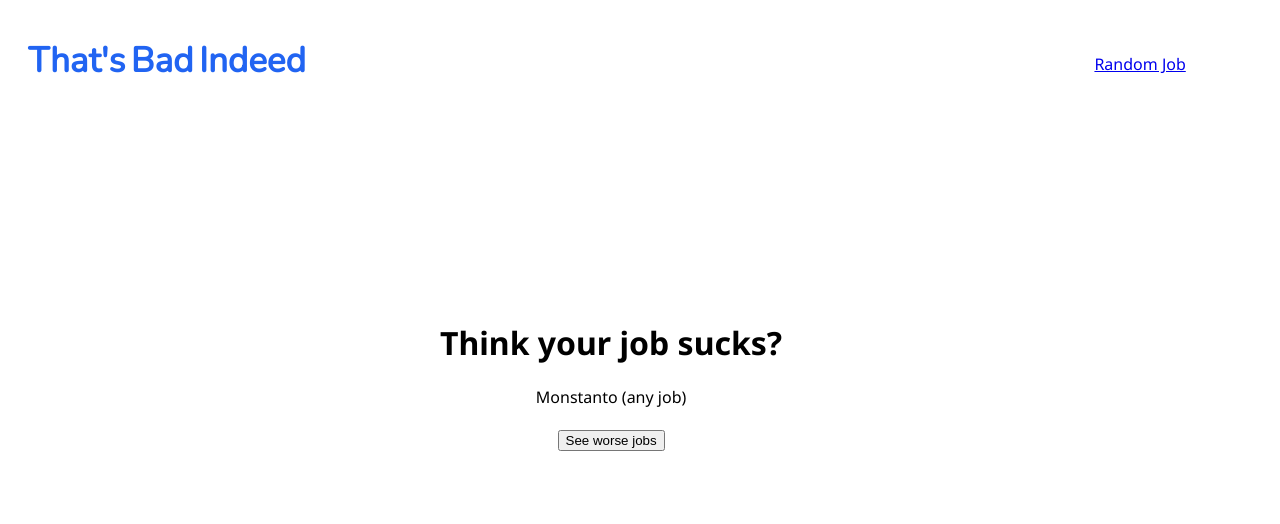
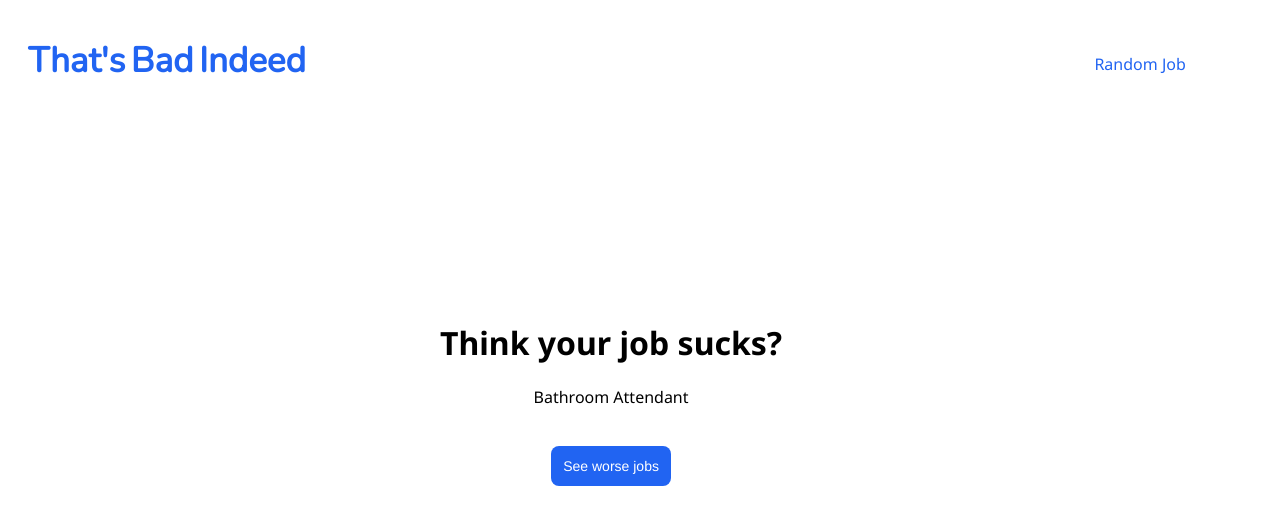
Before and after one commit to buryj97/Thats-Bad-Indeed, a plain HTML site: page generator.html in a window 1280 px wide. Both pictures are taken after a click on the button "See worse jobs". Drawn offline with nearby package versions, Linux system fonts and the light colour scheme.

Commit message:
Optimize JS

```diff
--- a/css/styles.css
+++ b/css/styles.css
@@ -1,14 +1,13 @@
 /* RANKING PAGE INVISIBLE */
 
-
-#ranking{
+#ranking {
   visibility: hidden;
 }
 
-#rankinglead{
+#rankinglead {
   visibility: hidden;
 }
-#generator{
+#generator {
   text-align: center;
   position: fixed;
   top: 50%;
@@ -16,9 +15,12 @@
   margin-top: -100px;
   margin-left: -200px;
 }
-body{
+
+/* NAV */
+
+body {
   display: grid;
-    font-family: 'Noto Sans';
+  font-family: "Noto Sans";
 }
 
 .nav-bar {
@@ -35,10 +37,12 @@
   padding-right: 5px;
 }
 
+/* SEARCH */
+
 #logo {
-  font-family: 'Nunito', sans-serif;
-  color: #2164F2;
-  word-spacing: -.1em;
+  font-family: "Nunito", sans-serif;
+  color: #2164f2;
+  word-spacing: -0.1em;
   float: left;
   display: flex;
   vertical-align: top;
@@ -51,7 +55,6 @@
   justify-items: center;
 }
 
-
 #search-label {
   font-size: 18px;
   width: 80%;
@@ -59,7 +62,7 @@
 }
 
 #myInput {
-  background-image: url(https://img.pngio.com/simple-grey-search-icon-transparent-png-stickpng-search-icon-png-2064_2011.png); /* Add a search icon to input */
+  background-image: url(/img/search.png);
   background-repeat: no-repeat;
   background-size: 20px;
   background-position: 10px center;
@@ -83,20 +86,49 @@
   width: 80%;
 }
 
-#myUL li a {
+#myUL li {
   border-bottom: 1px solid #ddd;
   padding: 12px;
   text-decoration: none;
   font-size: 16px;
   color: black;
   display: block;
-
-}
-
-#myUL li a:hover:not(.header) {
-  text-decoration: underline;
 }
 
 #spacer {
   background-color: transparent;
 }
+
+#random {
+  text-decoration: none;
+  color: #2164f2;
+}
+
+/* Button */
+#btnGenerate {
+  background-color: #2164f2;
+  border-radius: 8px;
+  border-width: 0;
+  color: white;
+  cursor: pointer;
+  display: inline-block;
+  font-family: "Haas Grot Text R Web", "Helvetica Neue", Helvetica, Arial,
+    sans-serif;
+  font-size: 14px;
+  font-weight: 500;
+  line-height: 20px;
+  list-style: none;
+  margin: 0;
+  padding: 10px 12px;
+  text-align: center;
+  transition: all 200ms;
+  vertical-align: baseline;
+  white-space: nowrap;
+  user-select: none;
+  -webkit-user-select: none;
+  touch-action: manipulation;
+}
+
+#btnGenerate:hover {
+  background-color: #3f79f7;
+}
--- a/generator.html
+++ b/generator.html
@@ -1,4 +1,5 @@
 <html lang="en">
+
 <head>
     <meta charset="UTF-8">
     <meta name="viewport" content="width=device-width, initial-scale=1.0">
@@ -7,30 +8,34 @@
     <link rel="stylesheet" href="https://fonts.googleapis.com/css?family=Noto+Sans:regular,bold,italic">
     <link rel="preconnect" href="https://fonts.gstatic.com">
     <link href="https://fonts.googleapis.com/css2?family=Nunito&display=swap" rel="stylesheet">
+    <script src="https://ajax.googleapis.com/ajax/libs/jquery/3.6.3/jquery.min.js"></script>
+
 </head>
 
 <body>
     <div class="nav-bar">
         <nav>
-            <a href="index.html"> <h1 id="logo">That's Bad Indeed</h1> </a>
-          <a id="ranking" class="nav-item" target="_blank" href="ranking.html" >Ranking</a>
-          <a class="nav-item" href="generator.html">Random Job</a>
-          </nav>
-      </div>
+            <a href="index.html">
+                <h1 id="logo">That's Bad Indeed</h1>
+            </a>
+            <a id="ranking" class="nav-item" target="_blank" href="ranking.html">Ranking</a>
+            <a class="nav-item" id="random" href="generator.html">Random Job</a>
+        </nav>
+    </div>
     <div id="generator">
         <h1>Think your job sucks?</h1>
-     <div id="jobDisplay">
-         <p>Click to randomly generate worse jobs</p>
-     </div>
-     <br>
-     <button onclick="newJob()">See worse jobs</button>
+        <p id="jobDisplay">Click to randomly generate worse jobs</p>
+        <br>
+        <button id="btnGenerate">See worse jobs</button>
     </div>
 
-  <div>
-      <h5 id="rankinglead">Wondering how we chose these jobs? Check out our <a target="_blank" href="ranking.html">detailed ranking!</a></h5>
-  </div>
+    <div>
+        <h5 id="rankinglead">Wondering how we chose these jobs? Check out our <a target="_blank"
+                href="ranking.html">detailed ranking!</a></h5>
+    </div>
 
-  <script src="js/scripts.js"></script>
+    <script src="js/generator.js"></script>
+    <script src="/js/search.js"></script>
+</body>
 
-</body>
 </html>
--- /dev/null
+++ b/js/generator.js
@@ -0,0 +1,7 @@
+// Generator
+document.getElementById("btnGenerate").addEventListener("click", newJob);
+
+function newJob() {
+  var randomNumber = Math.floor(Math.random() * jobs.length);
+  document.getElementById("jobDisplay").innerHTML = jobs[randomNumber];
+}
--- /dev/null
+++ b/js/search.js
@@ -0,0 +1,63 @@
+var jobs = [
+  "Garbage Collector",
+  "Amazon Driver",
+  "Yard Guy",
+  "Landlord",
+  "Roofer",
+  "Ticket Inspector",
+  "Papparazo",
+  "Chick-fil-A Employee",
+  "Bellhop",
+  "Bank Social Media Manager",
+  "Crime Scene Cleanup",
+  "Corporate Lawyer",
+  "Any Job at Monsanto",
+  "Subtitle Translator",
+  "Uber Driver",
+  "Telemarketer",
+  "Soldier",
+  "Cleaner",
+  "Miner",
+  "Promotional Mascot",
+  "Traffic Director",
+  "Roadkill Collector",
+  "Podiatrist",
+  "Fisherman",
+  "Start-up CEO",
+  "Sherpa",
+  "'It's A Small World' Ride Operator",
+  "Spam Copywriter",
+  "Rat Catcher",
+  "Adult Video Store Clerk",
+  "Walking Menu",
+  "Shopping Cart Valet",
+  "Domino Setter-Upper",
+  "Driver's Ed Instructor",
+  "Civil War Reenactor",
+  "Hazardous Materials Cleanup",
+  "NYC Taxi Driver",
+  "Exorcist",
+  "Cosmetics Tester",
+  "Crocodile Hunter",
+  "Cellphone Salesperson",
+  "Bathroom Attendant",
+];
+
+// Insert list into results
+
+for (let i = 0; i < jobs.length; i++) {
+  let job = document.createElement("li");
+  job.innerText = jobs[i];
+  document.getElementById("myUL").appendChild(job);
+}
+
+// Search and filter
+
+$(document).ready(function () {
+  $("#myInput").on("keyup", function () {
+    var value = $(this).val().toLowerCase();
+    $("#myUL li").filter(function () {
+      $(this).toggle($(this).text().toLowerCase().indexOf(value) > -1);
+    });
+  });
+});
```
Also changed, not shown: index.html (+16 -40 lines), img/search.png. Lines whose indentation alone changed are shown as unchanged.
